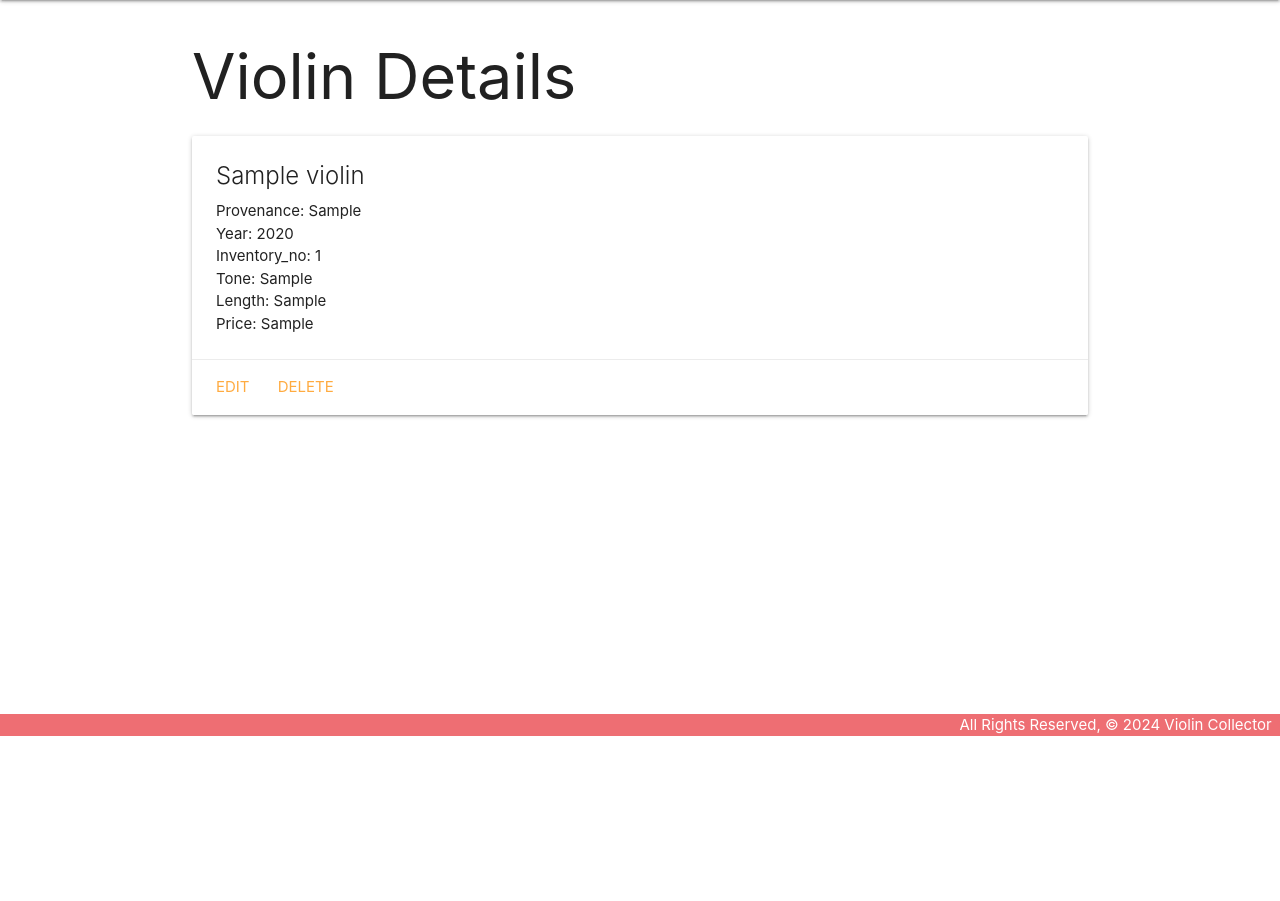
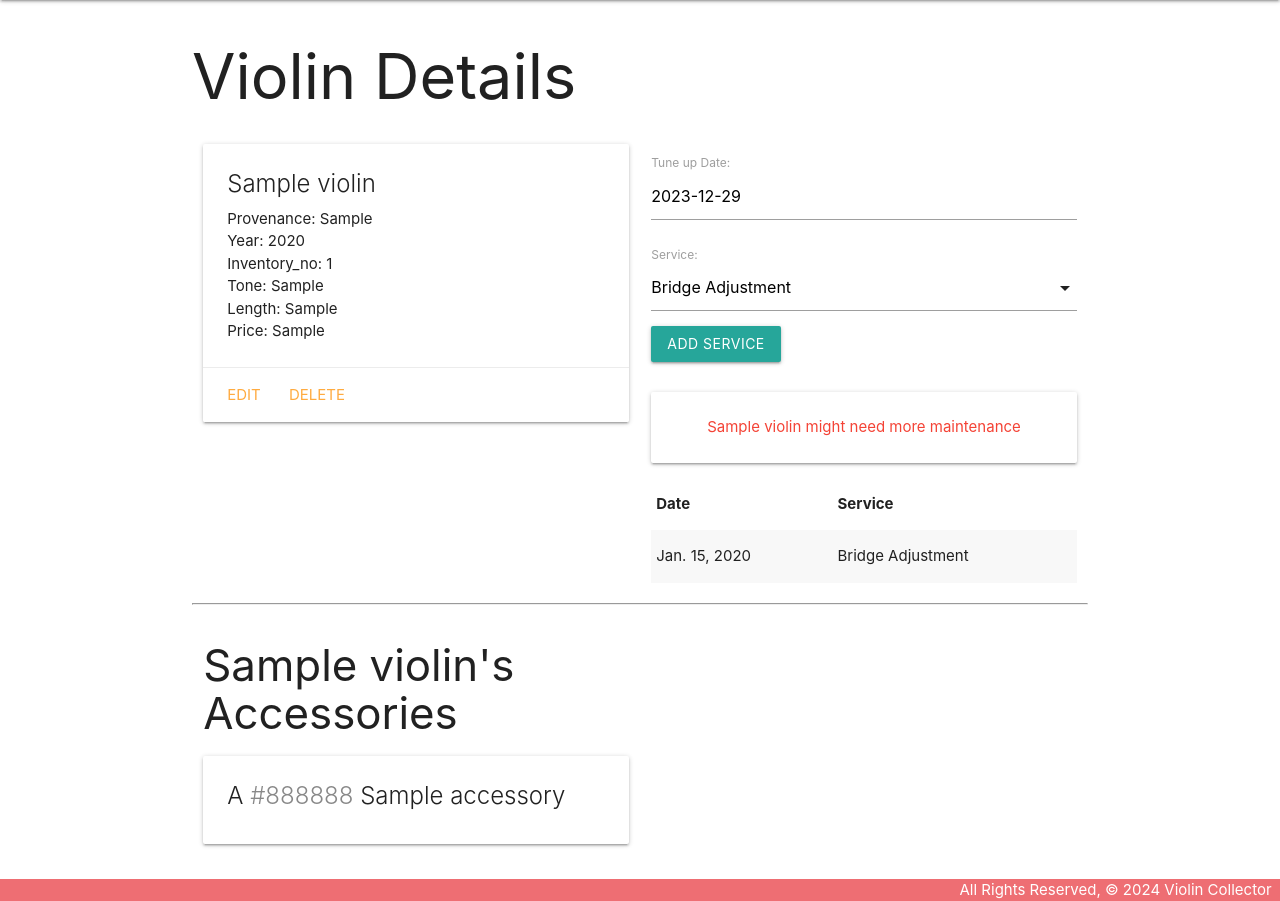
Before and after one commit to Peng2558/violincollector, a Django app: page /violins/1/ in a window 1280 px wide. Shown: the part 64-965 px from the top of the page. Before the commit the page ends 800 px from the top, so only its background shows below. Run offline with Django 4.2, Linux system fonts and the light colour scheme; tables that the repository leaves empty hold one stand-in row (values such as "Sample post").

Commit message:
Adds Accessory model to the models and updates the detail page

```diff
--- a/main_app/admin.py
+++ b/main_app/admin.py
@@ -1,6 +1,9 @@
 from django.contrib import admin
-from .models import Violin
+from .models import Violin , Tuneup , Accessory
 
 # Register your models here
 admin.site.register(Violin)
 # Register your models here.
+admin.site.register(Tuneup)
+
+admin.site.register(Accessory)
--- /dev/null
+++ b/main_app/forms.py
@@ -0,0 +1,9 @@
+# forms.py
+
+from django.forms import ModelForm
+from .models import Tuneup
+
+class TuneupForm(ModelForm):
+  class Meta:
+    model = Tuneup
+    fields = ['date', 'service']
--- a/main_app/models.py
+++ b/main_app/models.py
@@ -1,6 +1,28 @@
 from django.db import models
 from django.urls import reverse
+from datetime import date
 # Create your models here.
+
+SERVICES = (
+  ('B', 'Bridge Adjustment'),
+  ('T', 'Tuning'),
+  ('S', 'String Replacement'),
+)
+
+class Accessory(models.Model):
+  name = models.CharField(max_length = 50)
+  color = models.CharField(max_length=20)
+
+  def __str__(self):
+    return self.name
+
+  def get_absolute_url(self):
+    return reverse('violins_detail', kwargs={'pk': self.id})
+
+
+
+
+
 
 class Violin(models.Model):
     name = models.CharField(max_length=100)
@@ -11,8 +33,34 @@ class Violin(models.Model):
     length = models.CharField(max_length=100)
     price =  models.CharField(max_length=100)
 
+    accessories = models.ManyToManyField(Accessory)
+
     def __str__(self):
-     return self.name
+    #  return self.name
+      return f'{self.name} ({self.id})'
 
     def get_absolute_url(self):
      return reverse('detail', kwargs={'violin_id': self.id})
+
+    def tuned_for_today(self):
+     return self.tuneup_set.filter(date=date.today()).count() >= len(SERVICES)
+
+
+class Tuneup(models.Model):
+  date = models.DateField('Tune up Date')
+  service = models.CharField(
+    max_length=1,
+    choices=SERVICES,
+    default=SERVICES[0][0]
+  )
+  # Create a violin_id FK
+  violin = models.ForeignKey(
+    Violin,
+    on_delete=models.CASCADE
+  )
+
+  def __str__(self):
+    return f"{self.get_service_display()} on {self.date}"
+
+  class Meta:
+    ordering = ['-date']
--- a/main_app/templates/base.html
+++ b/main_app/templates/base.html
@@ -8,6 +8,7 @@
   <title>Violin Collector</title>
   <link rel="stylesheet" href="https://cdnjs.cloudflare.com/ajax/libs/materialize/1.0.0/css/materialize.min.css">
   <link rel="stylesheet" type="text/css" href="{% static 'css/style.css' %}">
+  <script src="https://cdnjs.cloudflare.com/ajax/libs/materialize/1.0.0/js/materialize.min.js"></script>
 </head>
 <body>
   <header class="navbar-fixed">
--- a/main_app/templates/violins/detail.html
+++ b/main_app/templates/violins/detail.html
@@ -2,8 +2,9 @@
 {% block content %}
 
 <h1>Violin Details</h1>
-
-  <div class="card">
+<div class="row">
+  <div class="col s6">
+   <div class="card">
     <div class="card-content">
       <span class="card-title">{{ violin.name }}</span>
       <p>Provenance: {{ violin.provenance }}</p>
@@ -18,5 +19,66 @@
       <a href="{% url 'violins_delete' violin.id %}">Delete</a>
     </div>
   </div>
-
+</div>
+<div class="col s6">
+  <form action="{% url 'add_tuneup' violin.id %}" method="POST">
+    {% csrf_token %}
+    <!-- Render the inputs -->
+    {{ tuneup_form.as_p }}
+    <input type="submit" class="btn" value="Add Service">
+  </form>
+  <br>
+  {% if violin.tuned_for_today %}
+    <div class="card-panel teal-text center-align">{{violin.name}} had all services for today</div>
+  {% else %}
+     <div class="card-panel red-text center-align">{{violin.name}} might need more maintenance</div>
+  {% endif %}
+  <table class="striped">
+    <thead>
+      <tr><th>Date</th><th>Service</th></tr>
+    </thead>
+    <tbody>
+      {% for tuneup in violin.tuneup_set.all %}
+        <tr>
+          <td>{{tuneup.date}}</td>
+          <td>{{tuneup.get_service_display}}</td>
+        </tr>
+      {% endfor %}
+    </tbody>
+  </table>
+</div>
+<!-- New Markup Above -->
+</div>
+<hr>
+<div class="row">
+  <div class="col s6">
+    <h3>{{ violin.name }}'s Accessories</h3>
+    {% if violin.accessories.count %}
+      {% for accessory in violin.accessories.all %}
+        <div class="card">
+          <div class="card-content">
+            <span class="card-title">
+              A <span style="color: {{ accessory.color }}">{{ accessory.color }}</span> {{ accessory.name }}
+            </span>
+          </div>
+        </div>
+      {% endfor %}
+    {% else %}
+      <h5>No Accessories</h5>
+    {% endif %}
+  </div>
+  <!-- Available toys will come after this line -->
+</div>
+<script>
+const dateEl = document.getElementById('id_date');
+  // M is Materialize's global variable
+  M.Datepicker.init(dateEl, {
+    format: 'yyyy-mm-dd',
+    defaultDate: new Date(),
+    setDefaultDate: true,
+    autoClose: true
+  });
+  const selectEl = document.getElementById('id_service');
+  M.FormSelect.init(selectEl);
+</script>
 {% endblock %}
--- a/main_app/urls.py
+++ b/main_app/urls.py
@@ -10,4 +10,5 @@ urlpatterns = [
     path('violins/create/', views.ViolinCreate.as_view(),name='violins_create'),
     path('violins/<int:pk>/update/', views.ViolinUpdate.as_view(), name='violins_update'),
     path('violins/<int:pk>/delete/', views.ViolinDelete.as_view(), name='violins_delete'),
+    path('violins/<int:violin_id>/add_tuneup/', views.add_tuneup, name='add_tuneup'),
 ]
--- a/main_app/views.py
+++ b/main_app/views.py
@@ -1,5 +1,6 @@
-from django.shortcuts import render
+from django.shortcuts import render, redirect
 from .models import Violin
+from .forms import TuneupForm
 from django.views.generic.edit import CreateView,UpdateView,DeleteView
 
 # Create your views here.
@@ -18,9 +19,23 @@ def violins_index(request):
 
 def violins_detail(request, violin_id):
     violin = Violin.objects.get(id=violin_id)
+    tuneup_form=TuneupForm()
     return render(request,'violins/detail.html',{
-     'violin':violin
+      'violin':violin,'tuneup_form':tuneup_form
+
     })
+
+def add_tuneup(request, violin_id):
+  form = TuneupForm(request.POST)
+  # validate the form
+  if form.is_valid():
+    # don't save the form to the db until it
+    # has the cat_id assigned
+    new_tuneup = form.save(commit=False)
+    new_tuneup.violin_id = violin_id
+    new_tuneup.save()
+  return redirect('detail', violin_id=violin_id)
+
 
 class ViolinCreate(CreateView):
   model = Violin
```
Also changed, not shown: main_app/migrations/0002_tuneup.py (added), main_app/migrations/0003_accessory.py (added), main_app/migrations/0004_violin_accessories.py (added).
